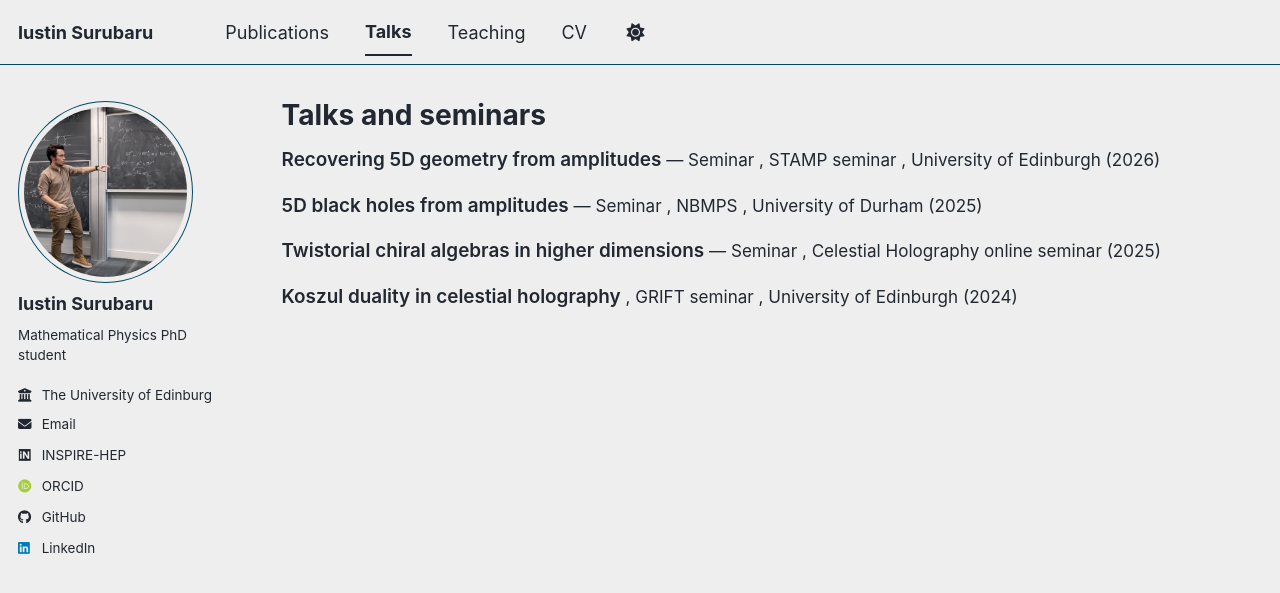
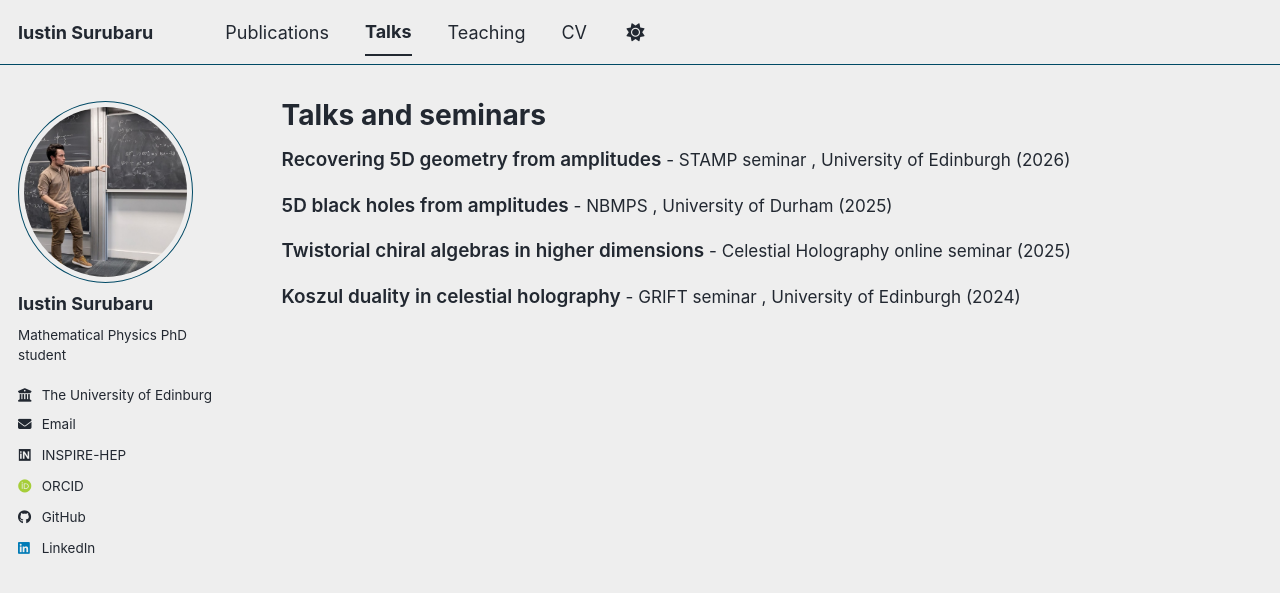
Before and after one commit to IustinS2/IustinS2.github.io, a Jekyll site: the page built from _pages/talks.html, in a window 1280 px wide. Shown: the top 593 px of the page. Built offline with Jekyll 4.4.1, drawn with Linux system fonts in a browser that asks for light colours; some web fonts are replaced; a script bundle is joined from its source files by our own code; library files that are not in the unit come from our copies.

Commit message:
Update archive-single-talk.html

```diff
--- a/_includes/archive-single-talk.html
+++ b/_includes/archive-single-talk.html
@@ -4,8 +4,7 @@
     <p class="talk-entry">
       <span class="talk-title">{{ post.title }}</span>
 
-      {% if post.type %} — {{ post.type }}{% endif %}
-      {% if post.venue %}, {{ post.venue }}{% endif %}
+      {% if post.venue %} - {{ post.venue }}{% endif %}
       {% if post.location %}, {{ post.location }}{% endif %}
       {% if post.date %} ({{ post.date | date: "%Y" }}){% endif %}
     </p>
```
